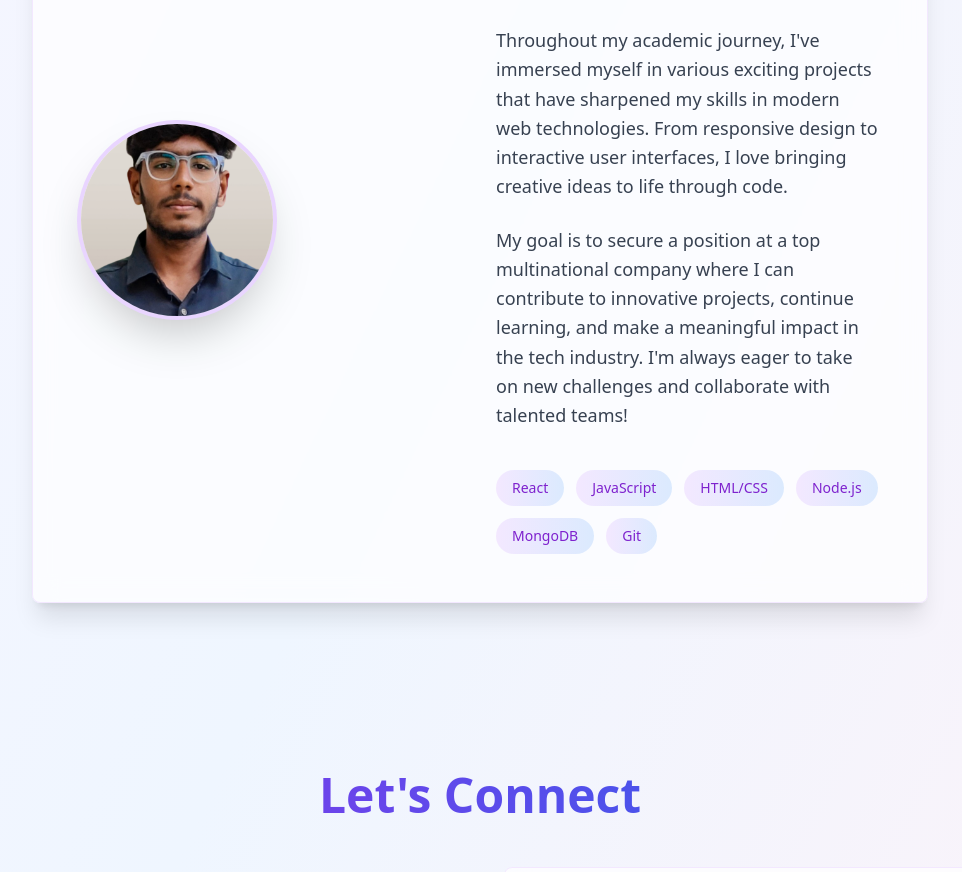
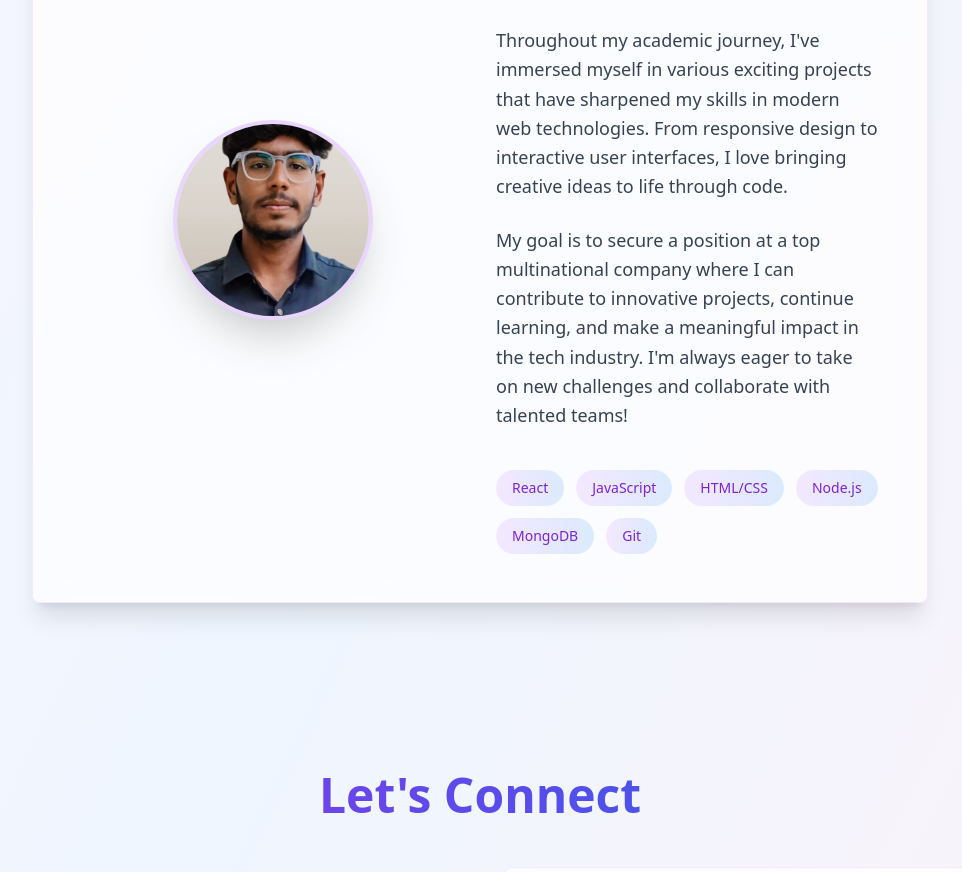
Before and after one commit to 1U22CS102-SASIKUMAR/sasikumar, a React (Vite) app: page / in a window 1280 px wide. Shown: the part 1140-2012 px from the top of the page, without its empty margins (160-1122 px from the left). Built offline with nearby package versions, Linux system fonts and the light colour scheme.

Commit message:
Fix: Center image in About Me section
Center the image within the About Me section.

```diff
--- a/src/components/AboutSection.tsx
+++ b/src/components/AboutSection.tsx
@@ -10,12 +10,12 @@ const AboutSection = () => {
         </h2>
         <Card className="p-8 md:p-12 bg-white/70 backdrop-blur-md border-purple-100 shadow-xl">
           <div className="grid md:grid-cols-2 gap-8 items-center">
-            <div>
-              <div className="w-48 h-48 mx-auto md:mx-0 rounded-full overflow-hidden shadow-2xl ring-4 ring-purple-200">
+            <div className="flex justify-center">
+              <div className="w-48 h-48 rounded-full overflow-hidden shadow-2xl ring-4 ring-purple-200">
                 <img
-                  src="/lovable-uploads/a1aaace2-76d6-4b48-a458-7dc055fe5ebc.png"
+                  src="/lovable-uploads/08b713d2-4d04-4d7a-a825-20e156c4574a.png"
                   alt="Sasi Kumar"
-                  className="w-full h-full object-cover"
+                  className="w-full h-full object-cover object-center"
                 />
               </div>
             </div>
```
Also changed, not shown: public/lovable-uploads/08b713d2-4d04-4d7a-a825-20e156c4574a.png (added).
